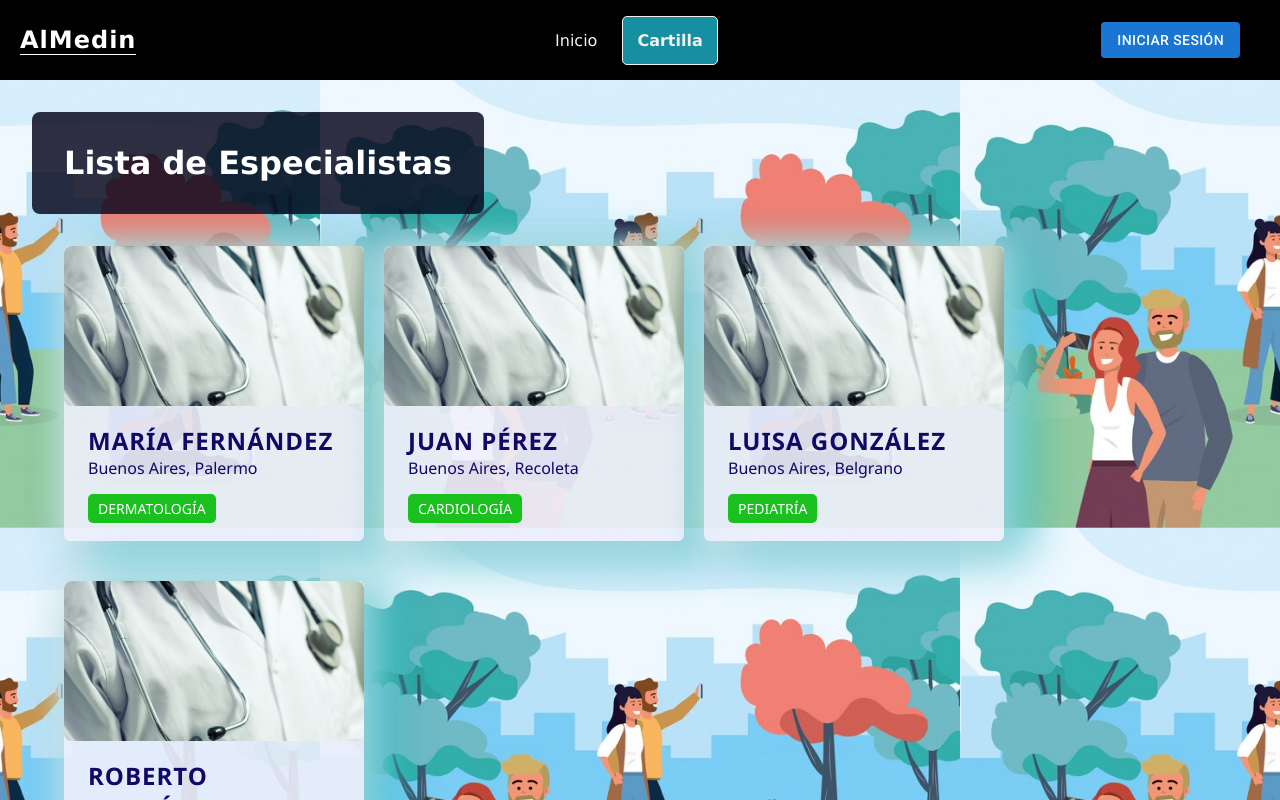
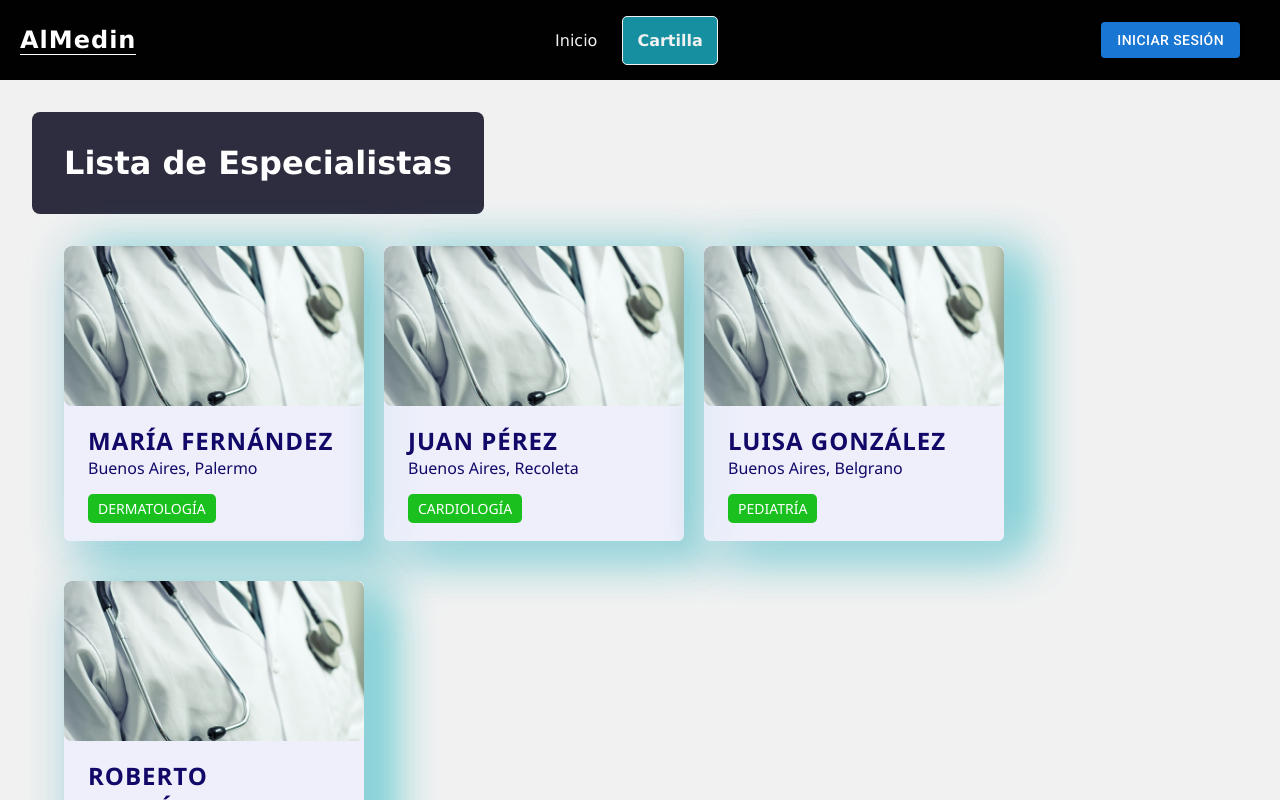
Before and after one commit to imdaviddev/softtek-frontend-grupo07, a React (Vite) app: page /cartilla-especialistas in a window 1280 px wide. Shown: the top 800 px of the page. Built offline with nearby package versions, Linux system fonts and the light colour scheme.

Commit message:
comenta fondo

```diff
--- a/src/pages/CartillaEspecialista/styles.css
+++ b/src/pages/CartillaEspecialista/styles.css
@@ -1,7 +1,7 @@
 .cartilla {
     padding: 2rem;
     font-family: Verdana, Geneva, Tahoma, sans-serif;
-    background-image: url("../../assets/background-iniciar-sesion.jpg");
+    /* background-image: url("../../assets/background-iniciar-sesion.jpg"); */
     background-repeat: repeat;
     background-position: center;
     flex: 1;
```
